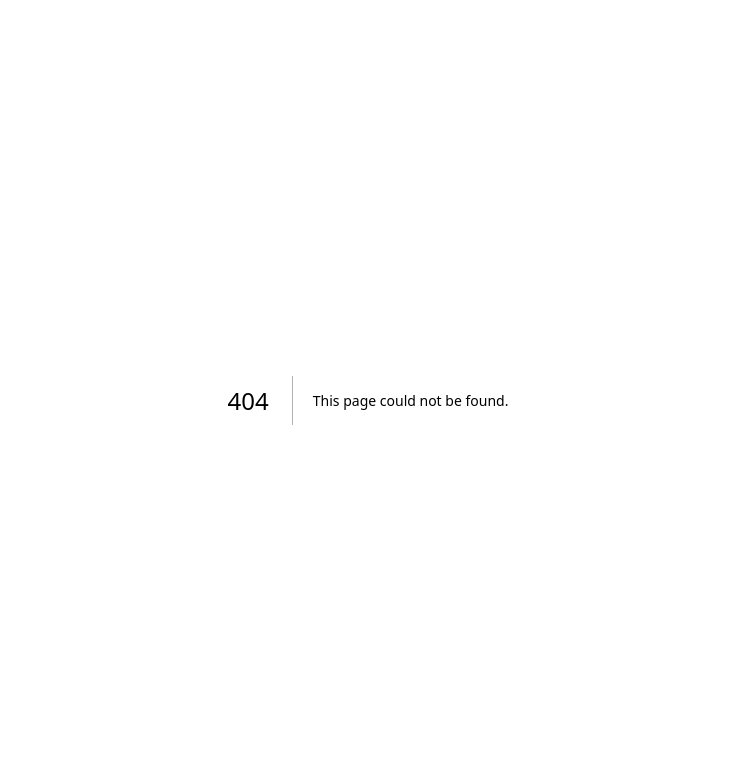
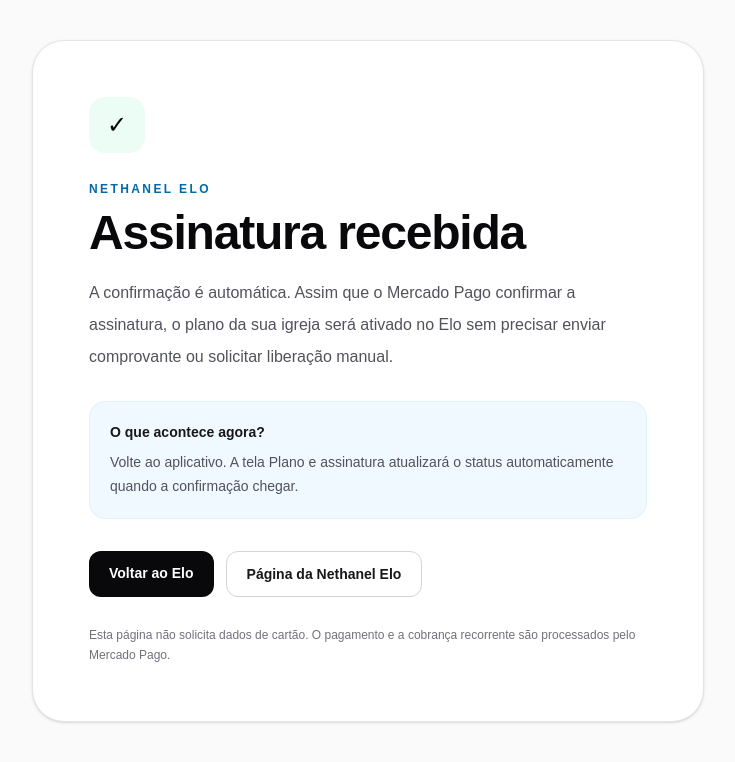
Before and after one commit to Dalton755/nethanel-church, a Next.js app in the folder apps/web/: page /assinatura/retorno in a window 1280 px wide. Before the commit this address had no page. Shown: the top 762 px of the page, without its empty margins (272-1007 px from the left). Built offline with nearby package versions, Linux system fonts and the light colour scheme.

Commit message:
feat: adicionar retorno da assinatura Mercado Pago

```diff
--- /dev/null
+++ b/apps/web/src/app/assinatura/retorno/page.tsx
@@ -0,0 +1,53 @@
+export default function SubscriptionReturnPage() {
+  return (
+    <main className="min-h-screen bg-zinc-50 px-5 py-10 text-zinc-950">
+      <section className="mx-auto flex min-h-[75vh] max-w-2xl flex-col justify-center rounded-[2rem] border border-zinc-200 bg-white p-8 shadow-sm sm:p-14">
+        <div className="flex h-14 w-14 items-center justify-center rounded-2xl bg-emerald-50 text-2xl">
+          ✓
+        </div>
+
+        <p className="mt-7 text-xs font-bold uppercase tracking-[0.2em] text-sky-700">
+          Nethanel Elo
+        </p>
+
+        <h1 className="mt-3 text-3xl font-bold tracking-tight sm:text-5xl">
+          Assinatura recebida
+        </h1>
+
+        <p className="mt-5 text-base leading-8 text-zinc-600">
+          A confirmação é automática. Assim que o Mercado Pago confirmar a
+          assinatura, o plano da sua igreja será ativado no Elo sem precisar
+          enviar comprovante ou solicitar liberação manual.
+        </p>
+
+        <div className="mt-7 rounded-2xl border border-sky-100 bg-sky-50 p-5">
+          <p className="text-sm font-bold text-zinc-900">O que acontece agora?</p>
+          <p className="mt-2 text-sm leading-6 text-zinc-600">
+            Volte ao aplicativo. A tela Plano e assinatura atualizará o status
+            automaticamente quando a confirmação chegar.
+          </p>
+        </div>
+
+        <div className="mt-8 flex flex-wrap gap-3">
+          <a
+            href="nethanelelo://"
+            className="rounded-xl bg-zinc-950 px-5 py-3 text-sm font-bold text-white"
+          >
+            Voltar ao Elo
+          </a>
+          <a
+            href="/"
+            className="rounded-xl border border-zinc-300 bg-white px-5 py-3 text-sm font-bold text-zinc-900"
+          >
+            Página da Nethanel Elo
+          </a>
+        </div>
+
+        <p className="mt-7 text-xs leading-5 text-zinc-500">
+          Esta página não solicita dados de cartão. O pagamento e a cobrança
+          recorrente são processados pelo Mercado Pago.
+        </p>
+      </section>
+    </main>
+  );
+}
```
